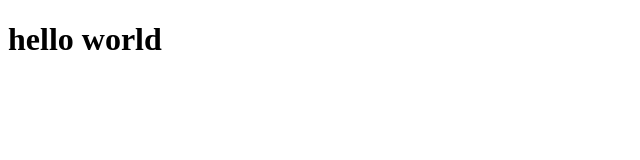
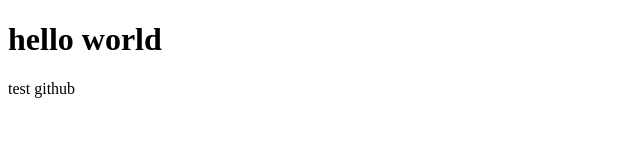
Before and after one commit to yuannianfeng/Test, a plain HTML site: page index.html in a window 1280 px wide. Shown: the full height of the page, 0-640 px from the left. Drawn offline with Linux system fonts and the light colour scheme.

Commit message:
添加p标签
添加p标签

```diff
--- a/index.html
+++ b/index.html
@@ -6,5 +6,6 @@
 </head>
 <body>
     <h1>hello world</h1>
+    <p>test github</p>
 </body>
 </html>
```
